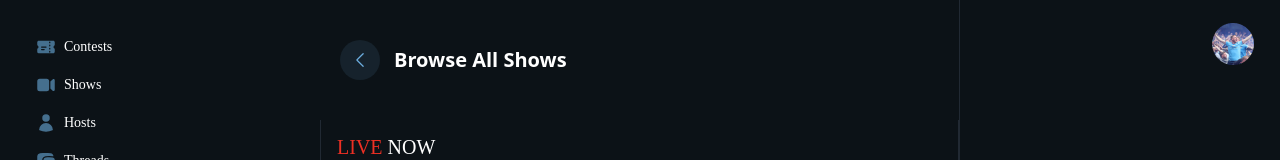
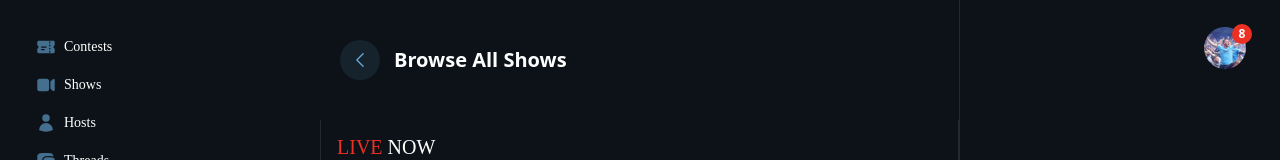
Before and after one commit to nikolagigic/vue-frontend-design-test, a Vue app: page /dashboard/shows in a window 1280 px wide. Shown: the top 160 px of the page. Built offline with nearby package versions, Linux system fonts and the light colour scheme; a web font is replaced by a local one.

Commit message:
feat: notif bubble for user avatar

```diff
--- a/src/components/UserInfo.vue
+++ b/src/components/UserInfo.vue
@@ -2,11 +2,16 @@
 
 <template>
   <main class="flex w-full justify-end p-5">
-    <button class="group relative h-12 w-12 overflow-hidden rounded-full">
+    <button class="group relative h-14 w-14 overflow-hidden rounded-full">
       <div
         class="absolute hidden h-full w-full bg-black/50 group-hover:block group-active:bg-black/30"
       />
       <img src="/user-image.png" />
+      <div
+        class="absolute right-2 top-1 flex h-5 w-5 items-center justify-center rounded-full bg-dark-basics-accent-red p-1 text-xs font-bold text-white"
+      >
+        8
+      </div>
     </button>
   </main>
 </template>
```
